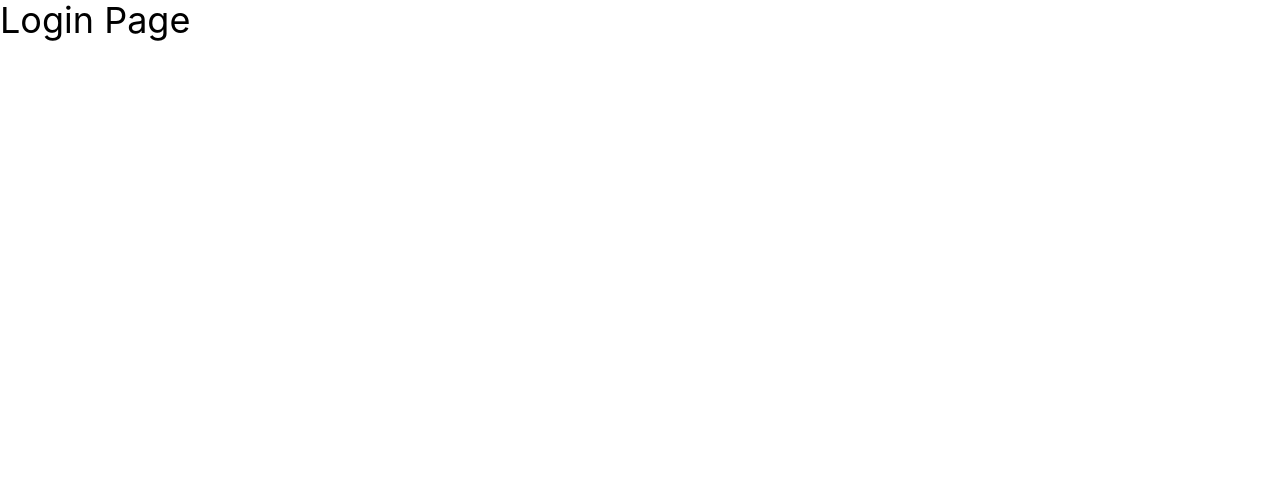
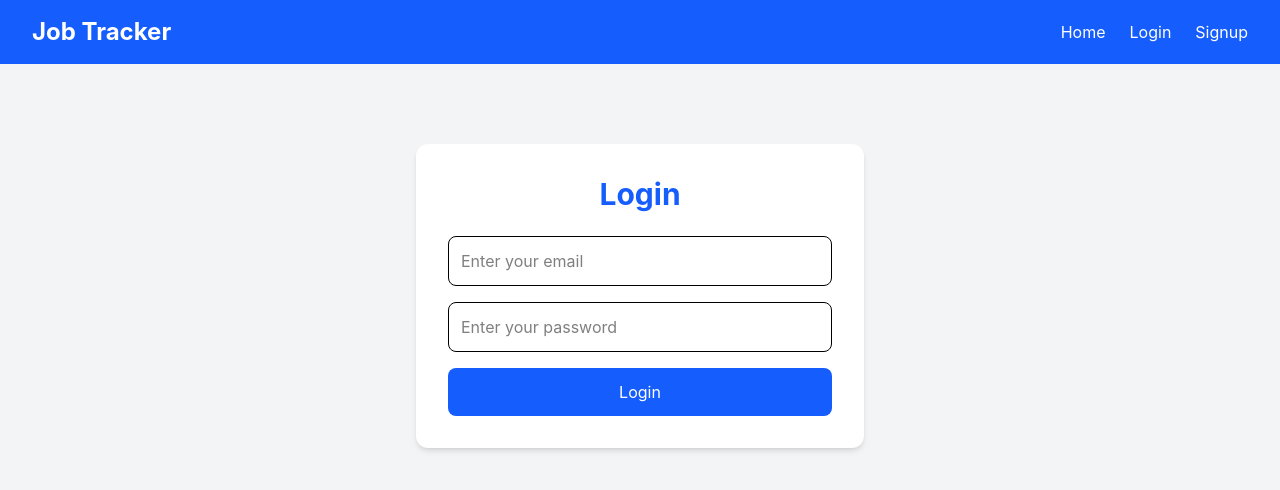
Before and after one commit to md-anas-khan-ai/JOB-TRACKER, a React (Vite) app in the folder client/: page /login in a window 1280 px wide. Shown: the top 490 px of the page. Built offline with nearby package versions, Linux system fonts and the light colour scheme.

Commit message:
feat: build login page UI

```diff
--- a/client/src/pages/Login.jsx
+++ b/client/src/pages/Login.jsx
@@ -1,5 +1,37 @@
+import Navbar from '../components/Navbar'
+
 function Login() {
-  return <h1 className="text-4xl">Login Page</h1>
+  return (
+    <div className="min-h-screen bg-gray-100">
+      <Navbar />
+
+      <div className="flex justify-center items-center mt-20">
+        <div className="bg-white p-8 rounded-xl shadow-md w-full max-w-md">
+          <h2 className="text-3xl font-bold text-center text-blue-600">
+            Login
+          </h2>
+
+          <form className="mt-6 flex flex-col gap-4">
+            <input
+              type="email"
+              placeholder="Enter your email"
+              className="border p-3 rounded-lg outline-none focus:ring-2 focus:ring-blue-400"
+            />
+
+            <input
+              type="password"
+              placeholder="Enter your password"
+              className="border p-3 rounded-lg outline-none focus:ring-2 focus:ring-blue-400"
+            />
+
+            <button className="bg-blue-600 text-white py-3 rounded-lg hover:bg-blue-700 transition">
+              Login
+            </button>
+          </form>
+        </div>
+      </div>
+    </div>
+  )
 }
 
 export default Login
```
